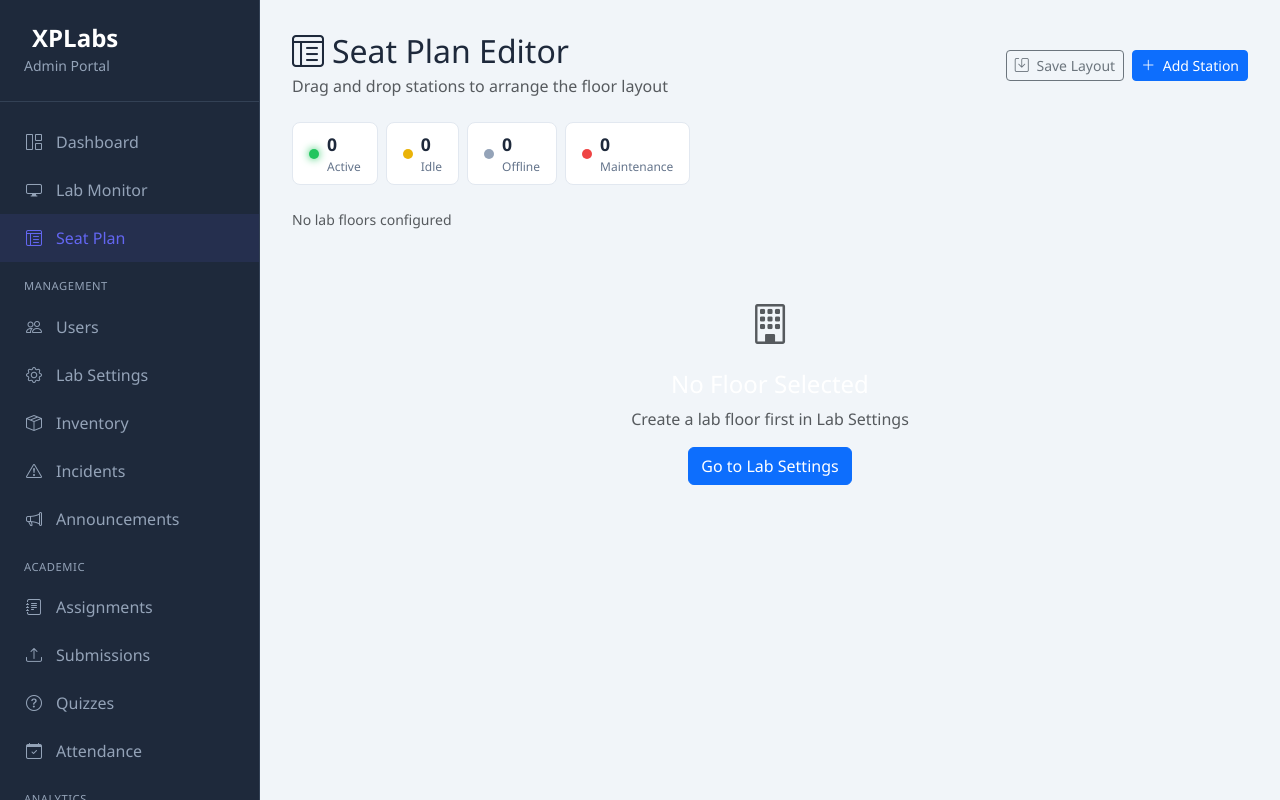
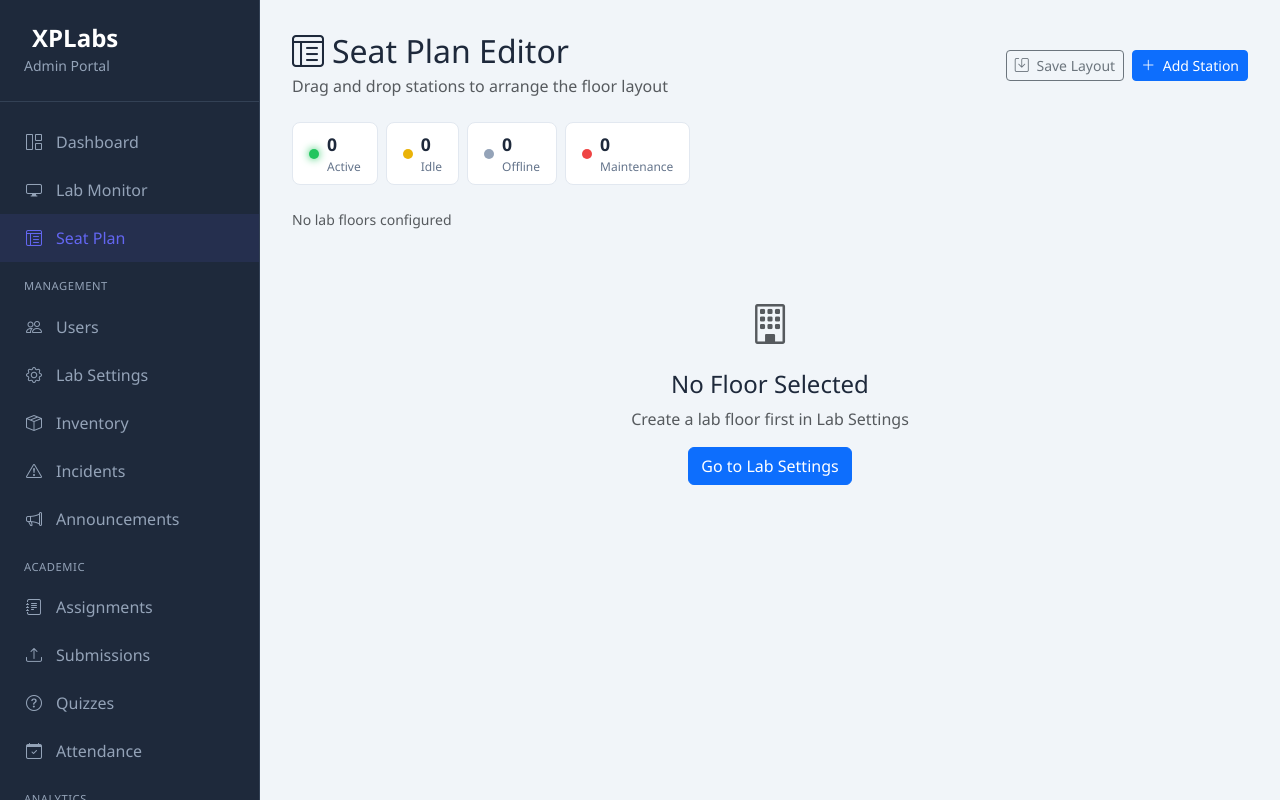
Before and after one commit to elison213/XP-Labs-Gamified-Computer-Laboratory-Management-and-Learning-Management-System, a PHP site: page /lab_seatplan.php in a window 1280 px wide. Run offline with PHP 8.4, Linux system fonts and the light colour scheme; the visitor is signed in with stand-in values (Sample User, id 1); tables that the repository leaves empty hold one stand-in row (values such as "Sample post").

Commit message:
fix: Fix invisible buttons and text across multiple pages - admin_system, admin_users, announcements, dashboard_student, dashboard_admin, lab_seatplan

```diff
--- a/admin_users.php
+++ b/admin_users.php
@@ -169,7 +169,7 @@ if ($_SERVER['REQUEST_METHOD'] === 'POST' && verify_csrf()) {
                 <button class="btn btn-primary btn-sm" data-bs-toggle="modal" data-bs-target="#modalCreate">
                     <i class="bi bi-plus-lg me-1"></i> Add User
                 </button>
-                <button class="btn btn-outline-light btn-sm" data-bs-toggle="modal" data-bs-target="#modalImport">
+                <button class="btn btn-outline-secondary btn-sm" data-bs-toggle="modal" data-bs-target="#modalImport">
                     <i class="bi bi-upload me-1"></i> Import CSV
                 </button>
             </div>
--- a/announcements.php
+++ b/announcements.php
@@ -193,7 +193,7 @@ if ($role === 'admin') {
         <div class="xp-card">
             <div class="card-body text-center py-5">
                 <i class="bi bi-megaphone fs-1 text-muted d-block mb-3"></i>
-                <h4 class="text-white">No Announcements Yet</h4>
+                <h4>No Announcements Yet</h4>
                 <p class="text-muted">Check back later for updates</p>
             </div>
         </div>
--- a/dashboard_admin.php
+++ b/dashboard_admin.php
@@ -281,7 +281,7 @@ $floors = $labService->getFloors();
                 <div class="xp-card mb-3">
                     <div class="card-header d-flex justify-content-between align-items-center">
                         <h5><i class="bi bi-building me-2"></i>Lab Floors</h5>
-                        <a href="admin_system.php" class="btn btn-sm btn-outline-light">Manage</a>
+                        <a href="admin_system.php" class="btn btn-sm btn-outline-secondary">Manage</a>
                     </div>
                     <div class="card-body">
                         <div class="row g-3">
--- a/lab_seatplan.php
+++ b/lab_seatplan.php
@@ -336,13 +336,13 @@ $gridRows = $currentFloor['grid_rows'] ?? 5;
             <div class="d-flex align-items-center gap-2">
                 <span class="text-muted small">Columns:</span>
                 <button class="btn btn-sm btn-outline-secondary" onclick="changeCols(-1)"><i class="bi bi-dash"></i></button>
-                <span class="text-white fw-bold" id="col-count"><?= $gridCols ?></span>
+                <span class="fw-bold" id="col-count"><?= $gridCols ?></span>
                 <button class="btn btn-sm btn-outline-secondary" onclick="changeCols(1)"><i class="bi bi-plus"></i></button>
             </div>
             <div class="d-flex align-items-center gap-2">
                 <span class="text-muted small">Rows:</span>
                 <button class="btn btn-sm btn-outline-secondary" onclick="changeRows(-1)"><i class="bi bi-dash"></i></button>
-                <span class="text-white fw-bold" id="row-count"><?= $gridRows ?></span>
+                <span class="fw-bold" id="row-count"><?= $gridRows ?></span>
                 <button class="btn btn-sm btn-outline-secondary" onclick="changeRows(1)"><i class="bi bi-plus"></i></button>
             </div>
             <div class="ms-auto">
@@ -419,7 +419,7 @@ $gridRows = $currentFloor['grid_rows'] ?? 5;
         <?php else: ?>
         <div class="text-center py-5">
             <i class="bi bi-building fs-1 text-muted d-block mb-3"></i>
-            <h4 class="text-white">No Floor Selected</h4>
+            <h4>No Floor Selected</h4>
             <p class="text-muted">Create a lab floor first in Lab Settings</p>
             <a href="admin_system.php" class="btn btn-primary">Go to Lab Settings</a>
         </div>
```
Also changed, not shown: admin_system.php (+4 -4 lines), dashboard_student.php (+6 -6 lines).
